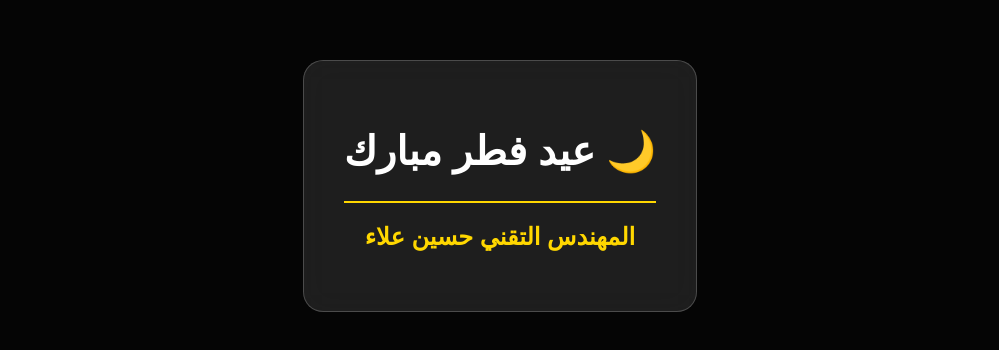
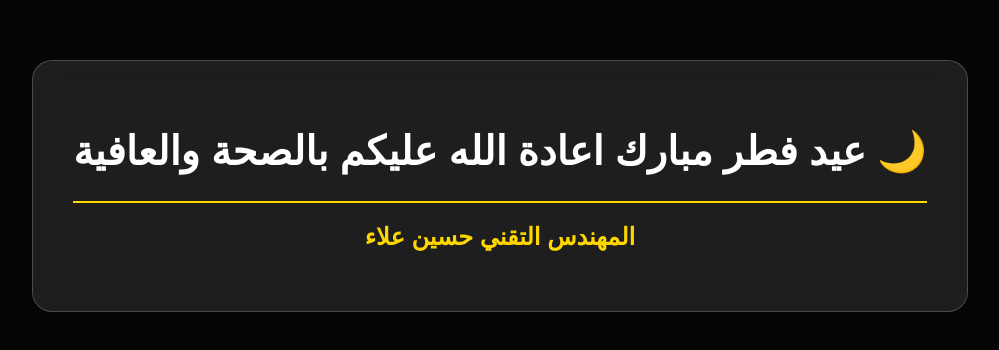
Before and after one commit to fsgehydte-hash/eid-gift, a plain HTML site: page index.html in a window 1280 px wide. Shown: the part 214-564 px from the top of the page, without its empty margins (140-1139 px from the left). Drawn offline with Linux system fonts and the light colour scheme.

Commit message:
Add files via upload

```diff
--- a/index.html
+++ b/index.html
@@ -1,4 +1,3 @@
-
 <!DOCTYPE html>
 <html lang="ar" dir="rtl">
 <head>
@@ -38,7 +37,8 @@
 <body>
 
     <div class="card">
-        <h1 style="font-size: 2.5rem;">🌙 عيد فطر مبارك</h1>
+        <h1 style="font-size: 2.5rem;">🌙 عيد فطر مبارك
+اعادة الله عليكم بالصحة والعافية   </h1>
         <hr style="border: 0.5px solid gold;">
         <h2 style="color: gold;">المهندس التقني حسين علاء</h2>
     </div>
```
